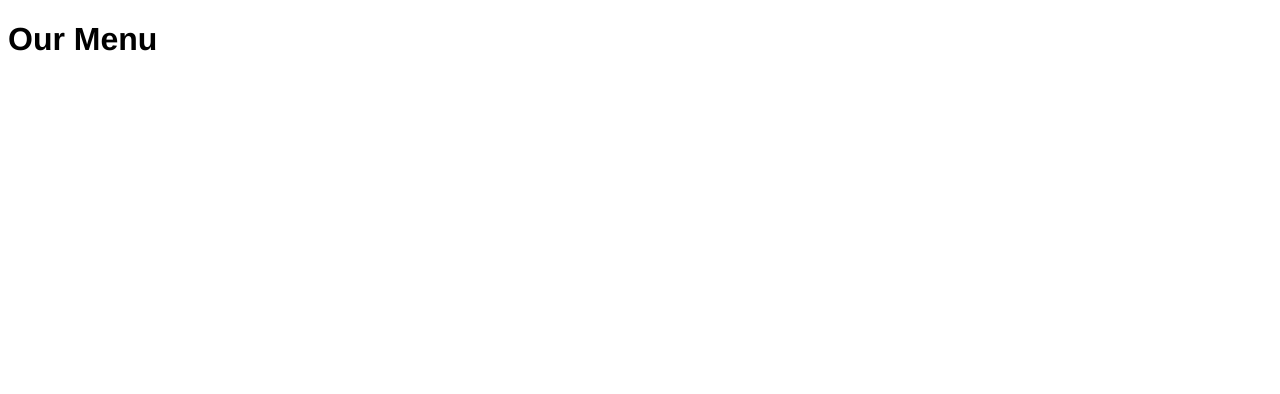
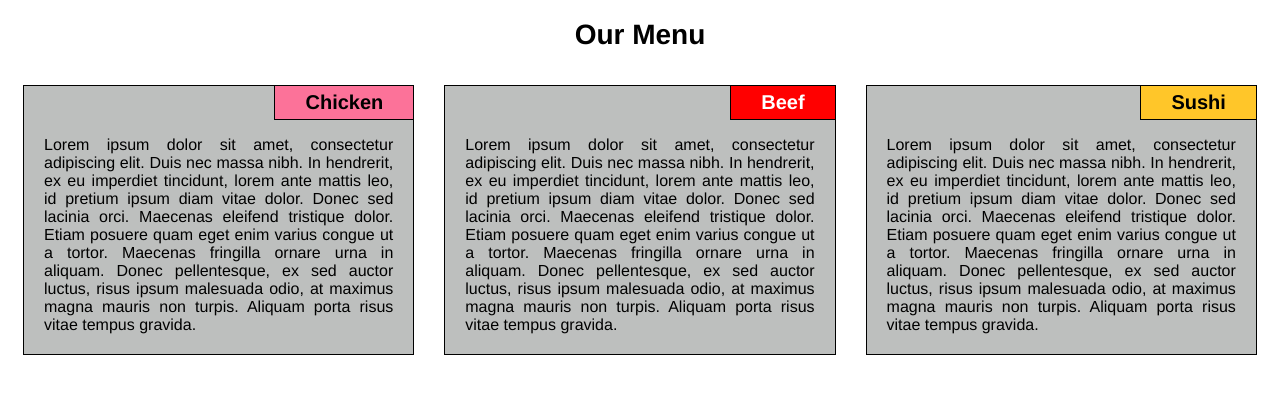
Before and after one commit to pandrewg/coursera-test, a plain HTML site: page mod2-solution/index.html in a window 1280 px wide. Drawn offline with Linux system fonts and the light colour scheme.

Commit message:
mod2 final solution

```diff
--- a/mod2-solution/css/style.css
+++ b/mod2-solution/css/style.css
@@ -1,3 +1,135 @@
 h1 {
 	font-family: Helvetica;
+	text-align: center;
+	font-size: 28px;
 }
+
+body{
+	text-align: justify;
+}
+
+.subheading1 {
+	position: absolute;
+	top: 10;
+	right: 15px;
+	background-color: #fc7299;
+	padding: 5px;
+	padding-left: 30px;
+	padding-right: 30px;
+	border-style: solid;
+	border-width: 1px;
+	border-color: black;
+	font-size: 20px;
+}
+
+.subheading2 {
+	position: absolute;
+	top: 10;
+	right: 15px;
+	color: white;
+	background-color: red;
+	padding: 5px;
+	padding-left: 30px;
+	padding-right: 30px;
+	border-style: solid;
+	border-width: 1px;
+	border-color: black;
+	font-size: 20px;
+}
+
+.subheading3 {
+	position: absolute;
+	top: 10;
+	right: 15px;
+	background-color: #ffc629;
+	padding: 5px;
+	padding-left: 30px;
+	padding-right: 30px;
+	border-style: solid;
+	border-width: 1px;
+	border-color: black;
+	font-size: 20px;
+}
+
+span{
+	background-color: red;
+}
+
+.column {
+	background-color: #bdbfbe;
+	border-style: solid;
+	border-width: 1px;
+	border-color: black;
+	padding: 20px;
+	padding-top: 50px;
+	font-size: 16px;
+}
+
+.subheadingchicken{
+	position: relative;
+	background-color: darkred;
+	font-weight: bold;
+}
+
+@media (min-width: 992px){
+
+	.container {
+		font-family: Helvetica;
+		color: black;
+		width: 33.33%;
+		float: left;
+		padding: 15px;
+		box-sizing: border-box;
+		position: relative;
+	}
+
+	.container3 {
+		font-family: Helvetica;
+		color: black;
+		width: 33.33%;
+		float: left;
+		padding: 15px;
+		box-sizing: border-box;
+		position: relative;
+	}
+}
+
+@media (min-width: 768px) and (max-width: 991px){
+	.container {
+		font-family: Helvetica;
+		color: black;
+		width: 50%;
+		padding: 15px;
+		box-sizing: border-box;
+		float: left;
+		position: relative;
+	}
+
+	.container3{
+		font-family: Helvetica;
+		color: black;
+		width: 100%;
+		padding: 15px;
+		box-sizing: border-box;
+		clear: left;
+		position: relative;
+	}
+}
+
+@media (max-width: 767px){
+	.container {
+		font-family: Helvetica;
+		color: black;
+		box-sizing: border-box;
+		padding: 15px;
+		position: relative;
+	}
+
+	.container3 {
+		font-family: Helvetica;
+		color: black;
+		box-sizing: border-box;
+		padding: 15px;
+		position: relative;
+	}
+}
--- a/mod2-solution/index.html
+++ b/mod2-solution/index.html
@@ -9,5 +9,8 @@
 </head>
 <body>
 <h1>Our Menu</h1>
+<div class="container"><div class="subheading1"><b>Chicken</b></div><div class="column">Lorem ipsum dolor sit amet, consectetur adipiscing elit. Duis nec massa nibh. In hendrerit, ex eu imperdiet tincidunt, lorem ante mattis leo, id pretium ipsum diam vitae dolor. Donec sed lacinia orci. Maecenas eleifend tristique dolor. Etiam posuere quam eget enim varius congue ut a tortor. Maecenas fringilla ornare urna in aliquam. Donec pellentesque, ex sed auctor luctus, risus ipsum malesuada odio, at maximus magna mauris non turpis. Aliquam porta risus vitae tempus gravida.</div></div>
+<div class="container"><div class="subheading2"><b>Beef</b></div><div class="column">Lorem ipsum dolor sit amet, consectetur adipiscing elit. Duis nec massa nibh. In hendrerit, ex eu imperdiet tincidunt, lorem ante mattis leo, id pretium ipsum diam vitae dolor. Donec sed lacinia orci. Maecenas eleifend tristique dolor. Etiam posuere quam eget enim varius congue ut a tortor. Maecenas fringilla ornare urna in aliquam. Donec pellentesque, ex sed auctor luctus, risus ipsum malesuada odio, at maximus magna mauris non turpis. Aliquam porta risus vitae tempus gravida.</div></div>
+<div class="container3"><div class="subheading3"><b>Sushi</b></div><div class="column">Lorem ipsum dolor sit amet, consectetur adipiscing elit. Duis nec massa nibh. In hendrerit, ex eu imperdiet tincidunt, lorem ante mattis leo, id pretium ipsum diam vitae dolor. Donec sed lacinia orci. Maecenas eleifend tristique dolor. Etiam posuere quam eget enim varius congue ut a tortor. Maecenas fringilla ornare urna in aliquam. Donec pellentesque, ex sed auctor luctus, risus ipsum malesuada odio, at maximus magna mauris non turpis. Aliquam porta risus vitae tempus gravida.</div></div>
 </body>
 </html>
```
